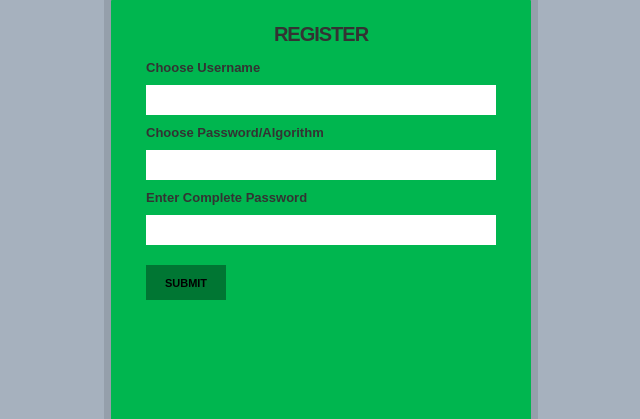
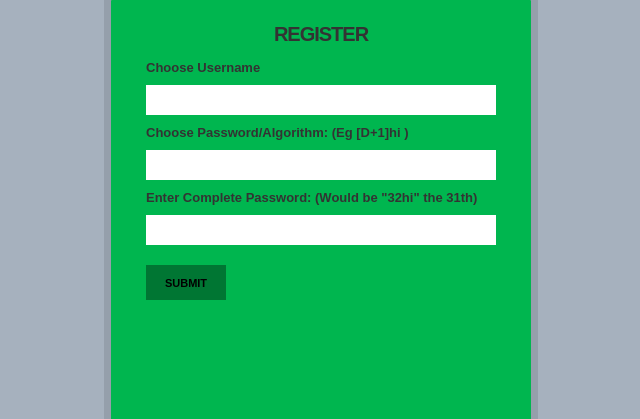
Before and after one commit to jespoer/DynamicPasswords, a PHP site: page /register.php in a window 1280 px wide. Shown: the top 419 px of the page, without its empty margins (319-959 px from the left). Run offline with PHP 8.4, Linux system fonts and the light colour scheme.

Commit message:
Bugs fixed

```diff
--- a/index.php
+++ b/index.php
@@ -20,10 +20,12 @@ include_once('secture.php');
 		if(isset($_GET['content']) && $_GET['content'] == 'profile' && $session->is_online() == 1){
 
 		echo '
-		<div class="main_box">
+		<form class="main_box" method="POST" action="redirect.php">
 			<h1>profile</h1>
 			<p>Hi '.$_SESSION['user_array'][0].'!
-		</div>
+			<input type="hidden" name="logout_val" value="1">
+			<button name="logoutButton" class="button" type="submit" >Logout</button>
+		</form>
 		';
 
 		}else{
--- a/register.php
+++ b/register.php
@@ -11,9 +11,9 @@
 		<h1>Register</h1>
 		<a class="input_text">Choose Username</a>
 		<input class="input_field" type="text" name="username" id="username"/>
-		<a class="input_text">Choose Password/Algorithm</a>
+		<a class="input_text">Choose Password/Algorithm: (Eg [D+1]hi )</a>
 		<input class="input_field" type="text" id="algorithm_choose" name="algorithm_choose"/>
-		<a class="input_text">Enter Complete Password</a>
+		<a class="input_text">Enter Complete Password: (Would be "32hi" the 31th)</a>
 		<input class="input_field" type="text" id="algorithm_submit" name="algorithm_submit"/>
 
 		<button name="loginButton" class="button" type="submit">Submit</button>
```
Also changed, not shown: parser.php (+8 -2 lines), redirect.php (+6 -1 lines), secture.php (+18 -5 lines).
